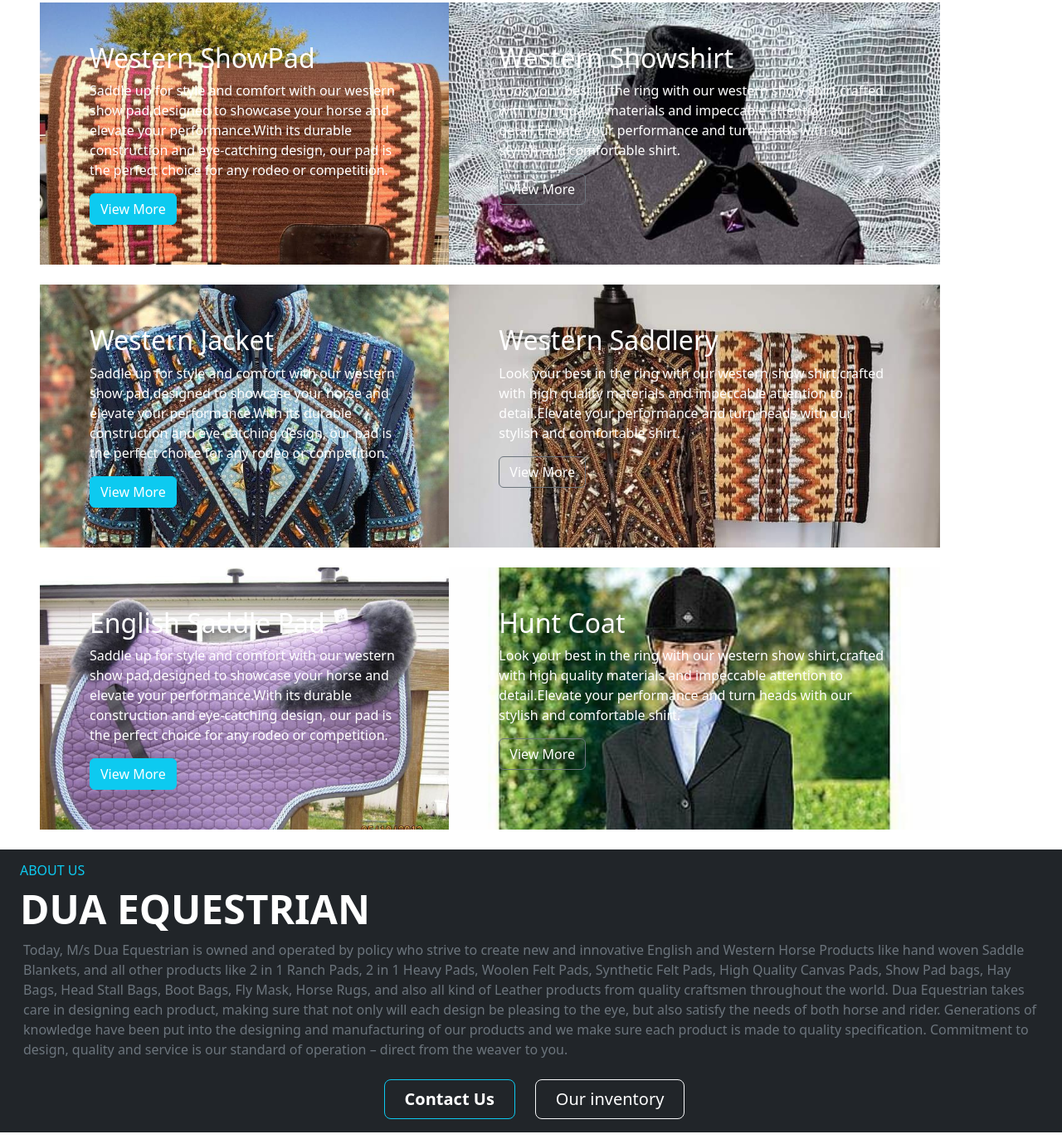
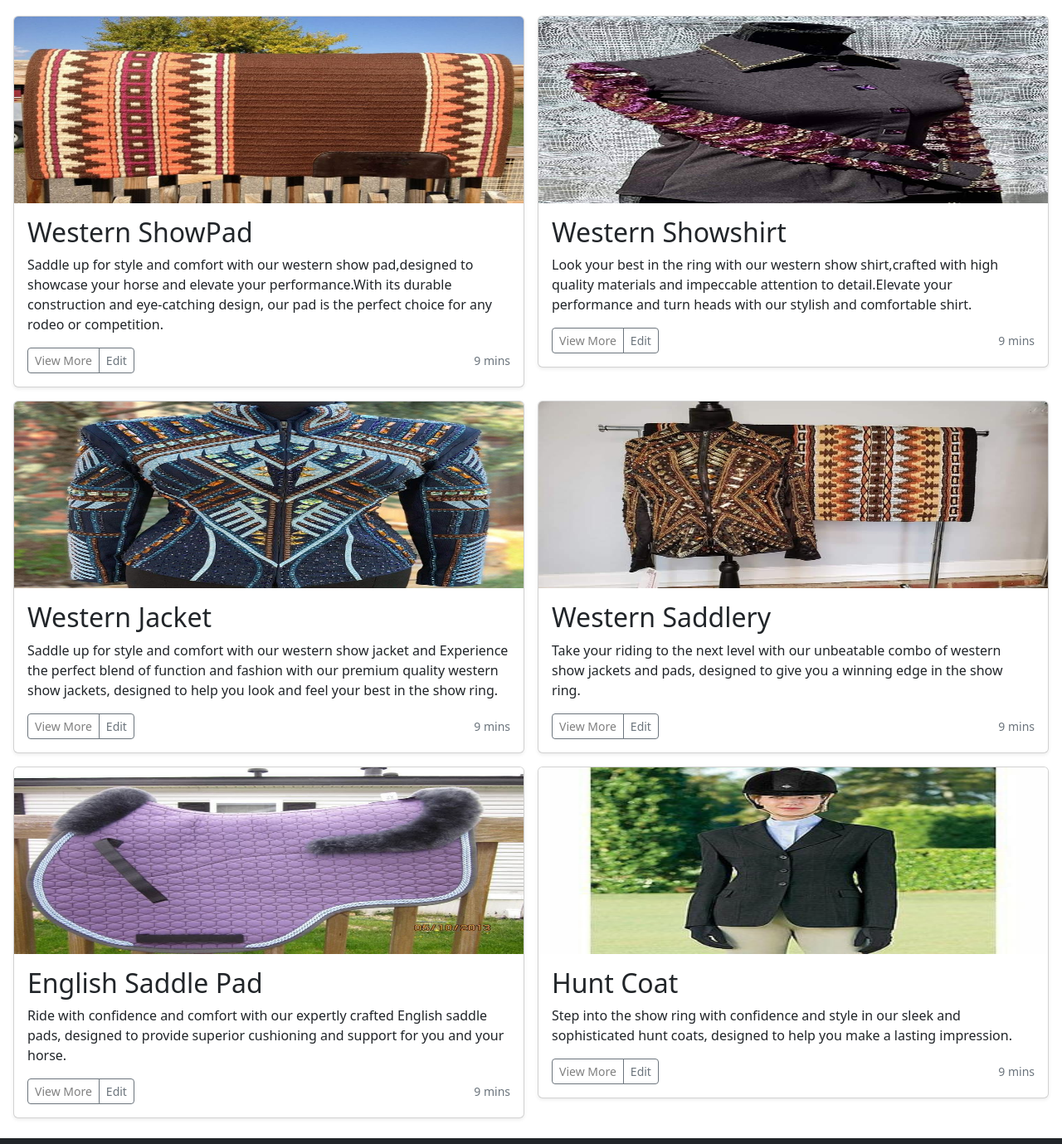
Before and after one commit to Danish-2709/DUA-EQUESTRIAN, a plain HTML site: page index.html in a window 1280 px wide. Shown: the part 421-1800 px from the top of the page at 83% size. Drawn offline with nearby package versions, Linux system fonts and the light colour scheme.

Commit message:
initial commit

```diff
--- a/index.html
+++ b/index.html
@@ -89,47 +89,102 @@
       </button>
     </div>
     <!--after craousel part-->
-    <div class="row align-items-md-stretch mx-5 my-4">
-      <div class="col-md-5" style="background-image:url('showpad.jpeg'); background-size: cover;">
-        <div class="h-100 p-5 rounded-3">
-          <h2 style="color:white;">Western ShowPad</h2>
-          <p style="color:white;">Saddle up for style and comfort with our western show pad,designed to showcase your horse and elevate your performance.With its durable construction and eye-catching design, our pad is the perfect choice for any rodeo or competition.</p>
-          <button class="btn btn-info" type="button"><a href="ourInventory.html"style=" text-decoration: none; color: white;">View More</a></button>
+        <div class="row row-cols-1 row-cols-sm-2 row-cols-md-2 g-3 my-4 mx-2">
+      <div class="col">
+        <div class="card shadow-sm">
+          <img class="bd-placeholder-img card-img-top" src="showpad.jpeg" width="100%" height="225" >
+          <div class="card-body">
+            <h2>Western ShowPad</h2>
+            <p class="card-text">Saddle up for style and comfort with our western show pad,designed to showcase your horse and elevate your performance.With its durable construction and eye-catching design, our pad is the perfect choice for any rodeo or competition.</p>
+            <div class="d-flex justify-content-between align-items-center">
+              <div class="btn-group">
+                <button type="button" class="btn btn-sm btn-outline-secondary"><a href="ourInventory.html" style="text-decoration: none; color:gray">View More</a></button>
+                <button type="button" class="btn btn-sm btn-outline-secondary">Edit</button>
+              </div>
+              <small class="text-muted">9 mins</small>
+            </div>
+          </div>
         </div>
       </div>
-      <div class="col-md-6 mx-0 img-fluid" style="background-image:url('showshirt.jpeg'); background-size:cover;">
-        <div class="h-100 p-5  rounded-3">
-          <h2 style="color:white;">Western Showshirt</h2>
-          <p style="color:white;">Look your best in the ring with our western show shirt,crafted with high quality materials and impeccable attention to detail.Elevate your performance and turn heads with our stylish and comfortable shirt.  </p>
-          <button class="btn btn-outline-secondary" type="button"><a href="ourInventory.html" style=" text-decoration: none; color: white;">View More</a></button>
+      <div class="col">
+        <div class="card shadow-sm">
+          <img class="bd-placeholder-img card-img-top" src="showshirt.jpeg" width="100%" height="225" >
+          <div class="card-body">
+            <h2>Western Showshirt</h2>
+            <p class="card-text">Look your best in the ring with our western show shirt,crafted with high quality materials and impeccable attention to detail.Elevate your performance and turn heads with our stylish and comfortable shirt.</p>
+            <div class="d-flex justify-content-between align-items-center">
+              <div class="btn-group">
+                <button type="button" class="btn btn-sm btn-outline-secondary"><a href="ourInventory.html" style="text-decoration: none; color:gray">View More</a></button>
+                <button type="button" class="btn btn-sm btn-outline-secondary">Edit</button>
+              </div>
+              <small class="text-muted">9 mins</small>
+            </div>
+          </div>
         </div>
       </div>
-      <div class="col-md-5 my-4" style="background-image:url('showjacket.jpeg'); background-size: cover;">
-        <div class="h-100 p-5 rounded-3">
-          <h2 style="color:white;">Western Jacket</h2>
-          <p style="color:white;">Saddle up for style and comfort with our western show pad,designed to showcase your horse and elevate your performance.With its durable construction and eye-catching design, our pad is the perfect choice for any rodeo or competition.</p>
-          <button class="btn btn-info" type="button"><a href="ourInventory.html"style=" text-decoration: none; color: white;">View More</a></button>
+      <div class="col">
+        <div class="card shadow-sm">
+          <img class="bd-placeholder-img card-img-top" src="showjacket.jpeg" width="100%" height="225" >
+          <div class="card-body">
+            <h2>Western Jacket</h2>
+            <p class="card-text">Saddle up for style and comfort with our western show jacket and Experience the perfect blend of function and fashion with our premium quality western show jackets, designed to help you look and feel your best in the show ring.</p>
+            <div class="d-flex justify-content-between align-items-center">
+              <div class="btn-group">
+                <button type="button" class="btn btn-sm btn-outline-secondary"><a href="ourInventory.html" style="text-decoration: none; color:gray">View More</a></button>
+                <button type="button" class="btn btn-sm btn-outline-secondary">Edit</button>
+              </div>
+              <small class="text-muted">9 mins</small>
+            </div>
+          </div>
         </div>
       </div>
-      <div class="col-md-6 mx-0 my-4 img-fluid" style="background-image:url('combo.jpeg'); background-size:cover;">
-        <div class="h-100 p-5  rounded-3">
-          <h2 style="color:white;">Western Saddlery</h2>
-          <p style="color:white;">Look your best in the ring with our western show shirt,crafted with high quality materials and impeccable attention to detail.Elevate your performance and turn heads with our stylish and comfortable shirt.  </p>
-          <button class="btn btn-outline-secondary" type="button"><a href="ourInventory.html"style=" text-decoration: none; color: white;">View More</a></button>
+
+      <div class="col">
+        <div class="card shadow-sm">
+          <img class="bd-placeholder-img card-img-top" src="combo.jpeg" width="100%" height="225" >
+          <div class="card-body">
+            <h2>Western Saddlery</h2>
+            <p class="card-text">Take your riding to the next level with our unbeatable combo of western show jackets and pads, designed to give you a winning edge in the show ring.</p>
+            <div class="d-flex justify-content-between align-items-center">
+              <div class="btn-group">
+                <button type="button" class="btn btn-sm btn-outline-secondary"><a href="ourInventory.html" style="text-decoration: none; color:gray">View More</a></button>
+                <button type="button" class="btn btn-sm btn-outline-secondary">Edit</button>
+              </div>
+              <small class="text-muted">9 mins</small>
+            </div>
+          </div>
         </div>
       </div>
-      <div class="col-md-5" style="background-image:url('english.jpeg'); background-size: cover;">
-        <div class="h-100 p-5 rounded-3">
-          <h2 style="color:white;">English Saddle Pad</h2>
-          <p style="color:white;">Saddle up for style and comfort with our western show pad,designed to showcase your horse and elevate your performance.With its durable construction and eye-catching design, our pad is the perfect choice for any rodeo or competition.</p>
-          <button class="btn btn-info" type="button"><a href="ourInventory.html" style=" text-decoration: none; color: white;">View More</a></button>
+      <div class="col">
+        <div class="card shadow-sm">
+          <img class="bd-placeholder-img card-img-top" src="english.jpeg" width="100%" height="225" >
+          <div class="card-body">
+            <h2>English Saddle Pad</h2>
+            <p class="card-text">Ride with confidence and comfort with our expertly crafted English saddle pads, designed to provide superior cushioning and support for you and your horse.</p>
+            <div class="d-flex justify-content-between align-items-center">
+              <div class="btn-group">
+                <button type="button" class="btn btn-sm btn-outline-secondary"><a href="ourInventory.html" style="text-decoration: none; color:gray">View More</a></button>
+                <button type="button" class="btn btn-sm btn-outline-secondary">Edit</button>
+              </div>
+              <small class="text-muted">9 mins</small>
+            </div>
+          </div>
         </div>
       </div>
-      <div class="col-md-6 mx-0 img-fluid" style="background-image:url('coat.jpeg'); background-size:cover;">
-        <div class="h-100 p-5  rounded-3">
-          <h2 style="color:white;">Hunt Coat</h2>
-          <p style="color:white;">Look your best in the ring with our western show shirt,crafted with high quality materials and impeccable attention to detail.Elevate your performance and turn heads with our stylish and comfortable shirt.  </p>
-          <button class="btn btn-outline-secondary" type="button"><a href="ourInventory.html" style=" text-decoration: none; color: white;">View More</a></button>
+      <div class="col">
+        <div class="card shadow-sm">
+          <img class="bd-placeholder-img card-img-top" src="coat.jpeg" width="100%" height="225" >
+          <div class="card-body">
+            <h2>Hunt Coat</h2>
+            <p class="card-text">Step into the show ring with confidence and style in our sleek and sophisticated hunt coats, designed to help you make a lasting impression.</p>
+            <div class="d-flex justify-content-between align-items-center">
+              <div class="btn-group">
+                <button type="button" class="btn btn-sm btn-outline-secondary"><a href="ourInventory.html" style="text-decoration: none; color:gray">View More</a></button>
+                <button type="button" class="btn btn-sm btn-outline-secondary">Edit</button>
+              </div>
+              <small class="text-muted">9 mins</small>
+            </div>
+          </div>
         </div>
       </div>
     </div>
```
